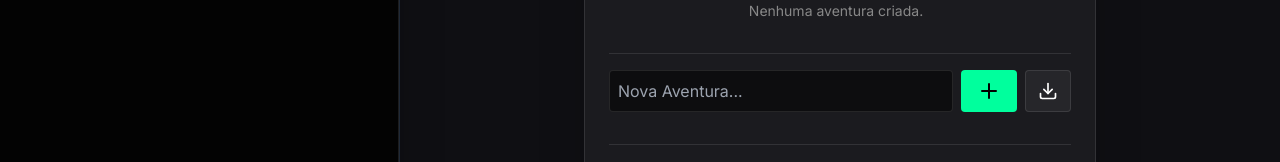
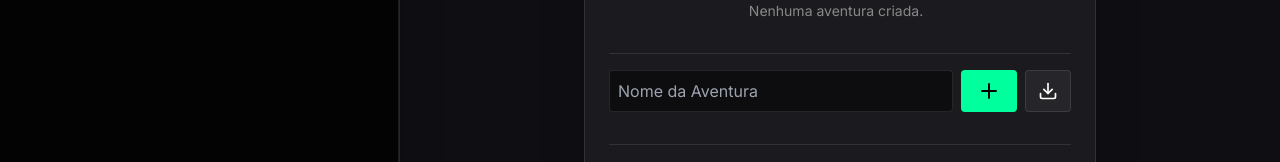
Before and after one commit to pvargasdev/ecosvtt, a React (Vite) app: page / in a window 1280 px wide. Shown: the part 382-544 px from the top of the page. Built offline with nearby package versions, Linux system fonts and the light colour scheme.

Commit message:
adventure creation fix

```diff
--- a/src/components/VTT/Board.jsx
+++ b/src/components/VTT/Board.jsx
@@ -607,8 +607,31 @@ const Board = () => {
                     {adventures.length === 0 && <p className="text-text-muted text-center text-sm py-4">Nenhuma aventura criada.</p>}
                 </div>
                 <div className="flex gap-2 pt-4 border-t border-glass-border">
-                    <input className="flex-1 bg-black/50 border border-glass-border rounded p-2 text-white" placeholder="Nova Aventura..." value={newAdvName} onChange={e=>setNewAdvName(e.target.value)}/>
-                    <button onClick={()=>{if(newAdvName) { createAdventure(newAdvName); setNewAdvName(""); }}} className="bg-neon-green text-black font-bold px-4 rounded hover:bg-white transition"><Plus/></button>
+                    <input
+                        className="flex-1 bg-black/50 border border-glass-border rounded p-2 text-white"
+                        placeholder="Nome da Aventura"
+                        value={newAdvName}
+                        onChange={e => setNewAdvName(e.target.value)}
+                        onKeyDown={(e) => {
+                            if (e.key === 'Enter') {
+                                // Lógica de Nome Padrão
+                                const finalName = newAdvName.trim() === "" ? "Nova Aventura" : newAdvName;
+                                createAdventure(finalName);
+                                setNewAdvName("");
+                            }
+                        }}
+                    />
+                    <button
+                        onClick={() => {
+                            // Lógica de Nome Padrão
+                            const finalName = newAdvName.trim() === "" ? "Nova Aventura" : newAdvName;
+                            createAdventure(finalName);
+                            setNewAdvName("");
+                        }}
+                        className="bg-neon-green text-black font-bold px-4 rounded hover:bg-white transition"
+                    >
+                        <Plus/>
+                    </button>
                     <div className="relative">
                         <button onClick={() => importInputRef.current?.click()} className="bg-glass border border-glass-border text-white px-3 py-2 rounded h-full hover:bg-white/10 transition" title="Importar"><Download size={20}/></button>
                         <input ref={importInputRef} type="file" accept=".zip" className="hidden" onChange={(e) => { const file = e.target.files[0]; if(file) importAdventure(file); e.target.value = null; }}/>
--- a/src/context/GameContext.jsx
+++ b/src/context/GameContext.jsx
@@ -65,7 +65,7 @@ export const GameProvider = ({ children }) => {
         scenes: [{ id: newSceneId, name: "Cena 1", mapImageId: null, mapScale: 1.0, tokens: [], fogOfWar: [] }]
     };
     setAdventures(prev => [...prev, newAdventure]);
-    setActiveAdventureId(newAdventure.id);
+    //setActiveAdventureId(newAdventure.id);
   }, []);
 
   const deleteAdventure = useCallback((id) => {
```
